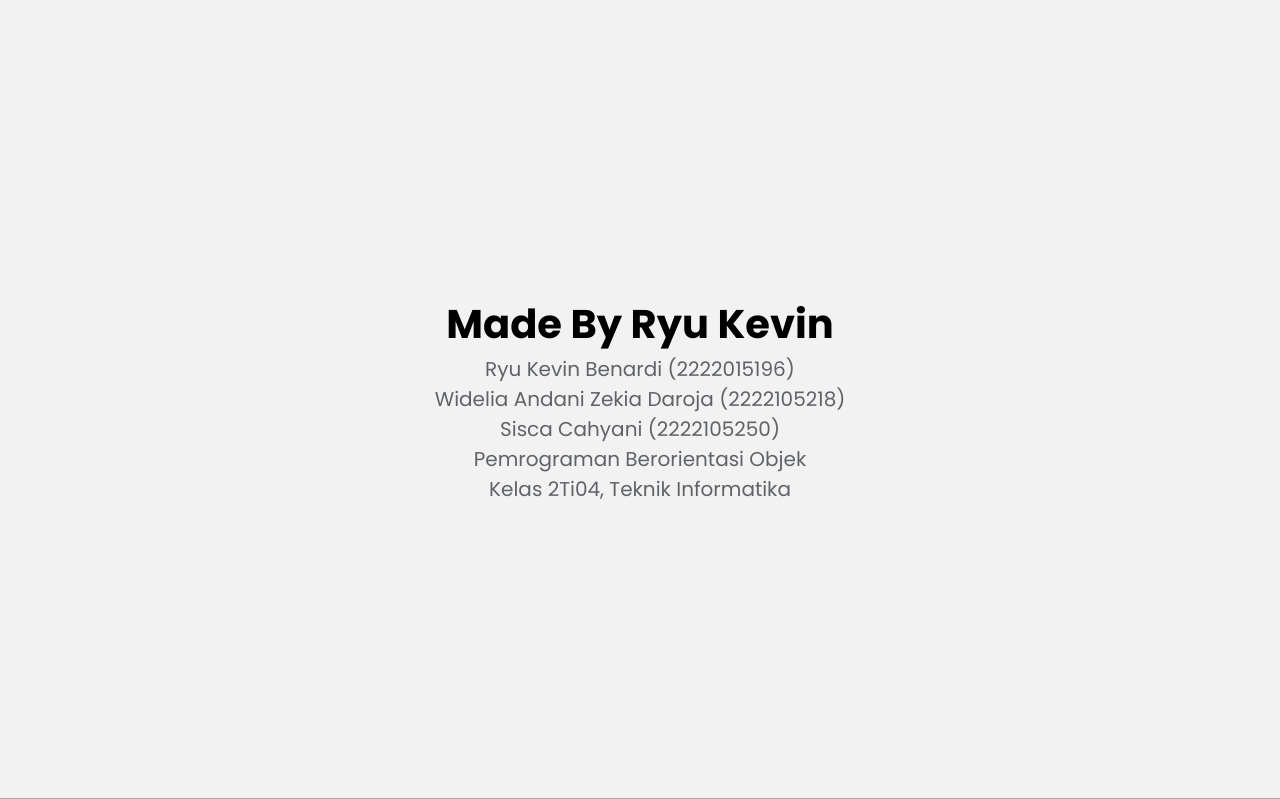
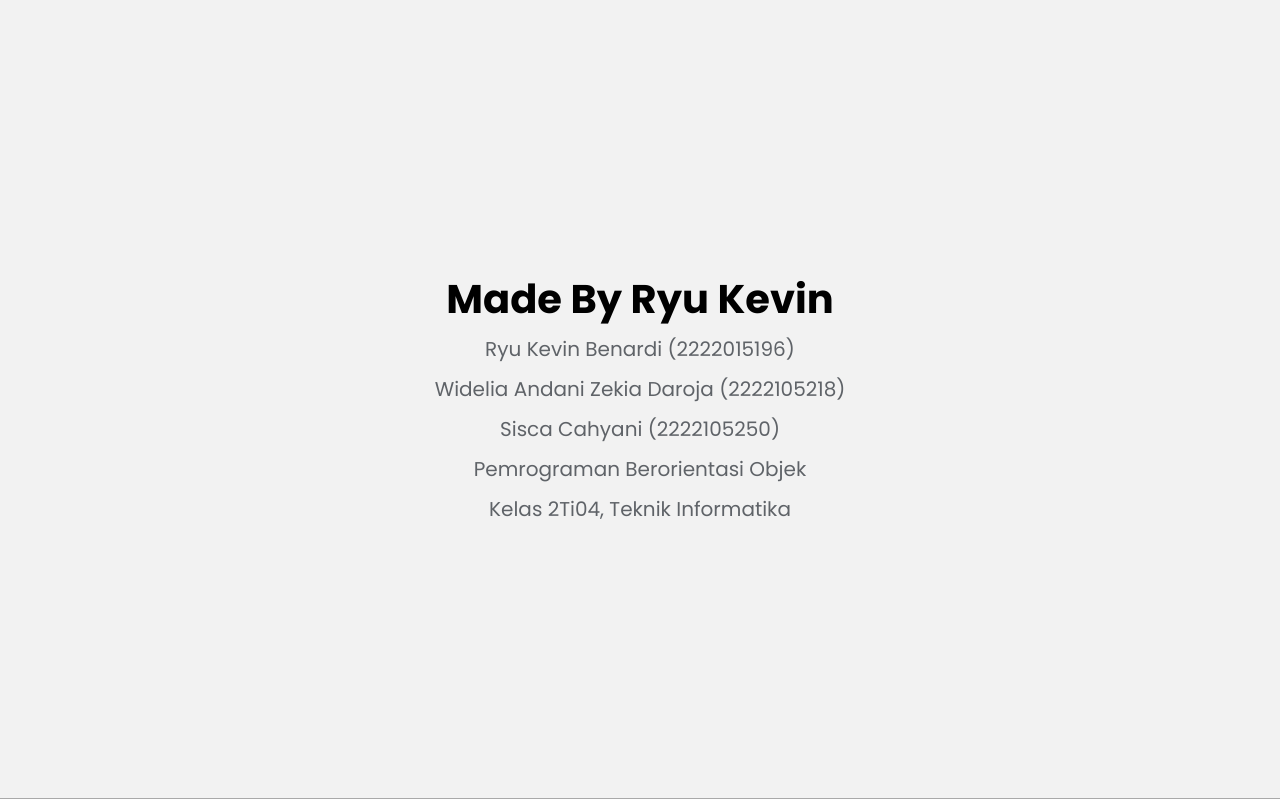
Before and after one commit to MirukuRyuu/WebApp-Zakat-Ryuu, a PHP site: page / in a window 1280 px wide. Shown: the part 1601-2400 px from the top of the page. Run offline with PHP 8.4, Linux system fonts and the light colour scheme; some web fonts are replaced.

Commit message:
Update-Part-Siscaa.php

```diff
--- a/homepage/index.php
+++ b/homepage/index.php
@@ -134,7 +134,7 @@ mysqli_close($conn);
 
     <footer style="width: 100%; padding: 20px 0; font-size: 20px; color: black; font-weight: 400; background-color: rgba(0,0,0,0.05);">
         <h1> Made By Ryu Kevin </h1>
-        <p>Ryu Kevin Benardi (2222015196)<br>
+        <p style="line-height: 2;">Ryu Kevin Benardi (2222015196)<br>
             Widelia Andani Zekia Daroja (2222105218)<br>
             Sisca Cahyani (2222105250)<br>
             Pemrograman Berorientasi Objek<br>
```
